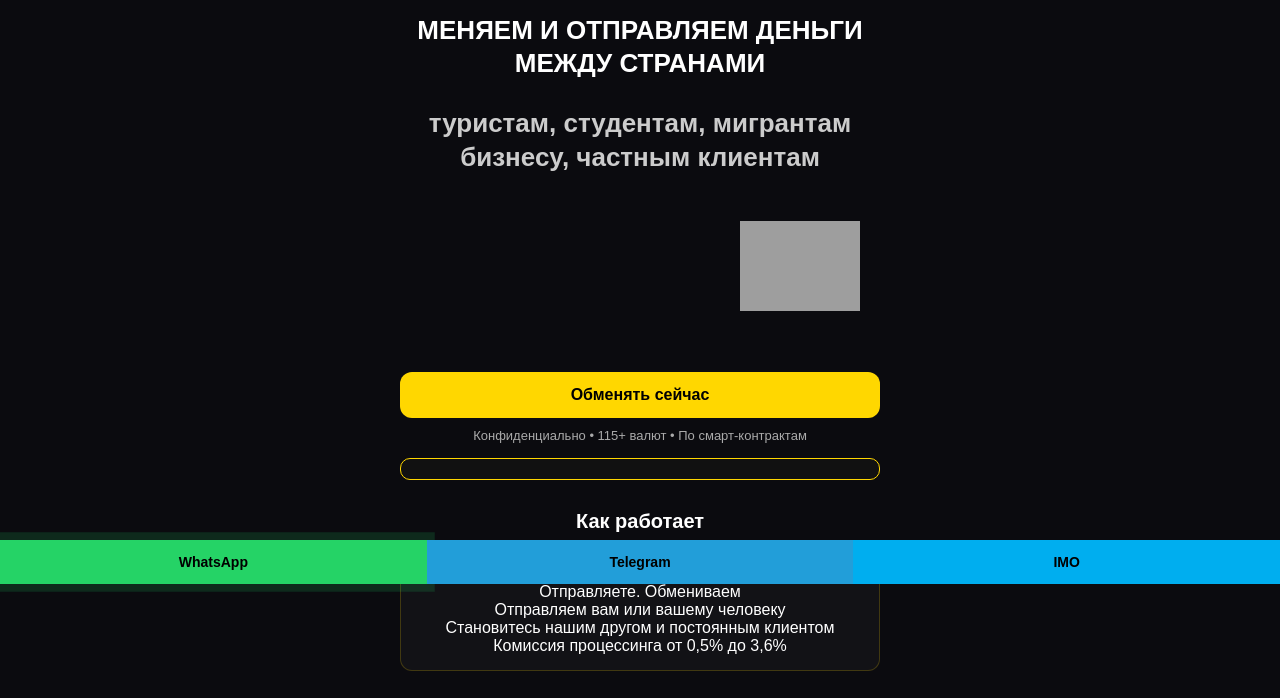
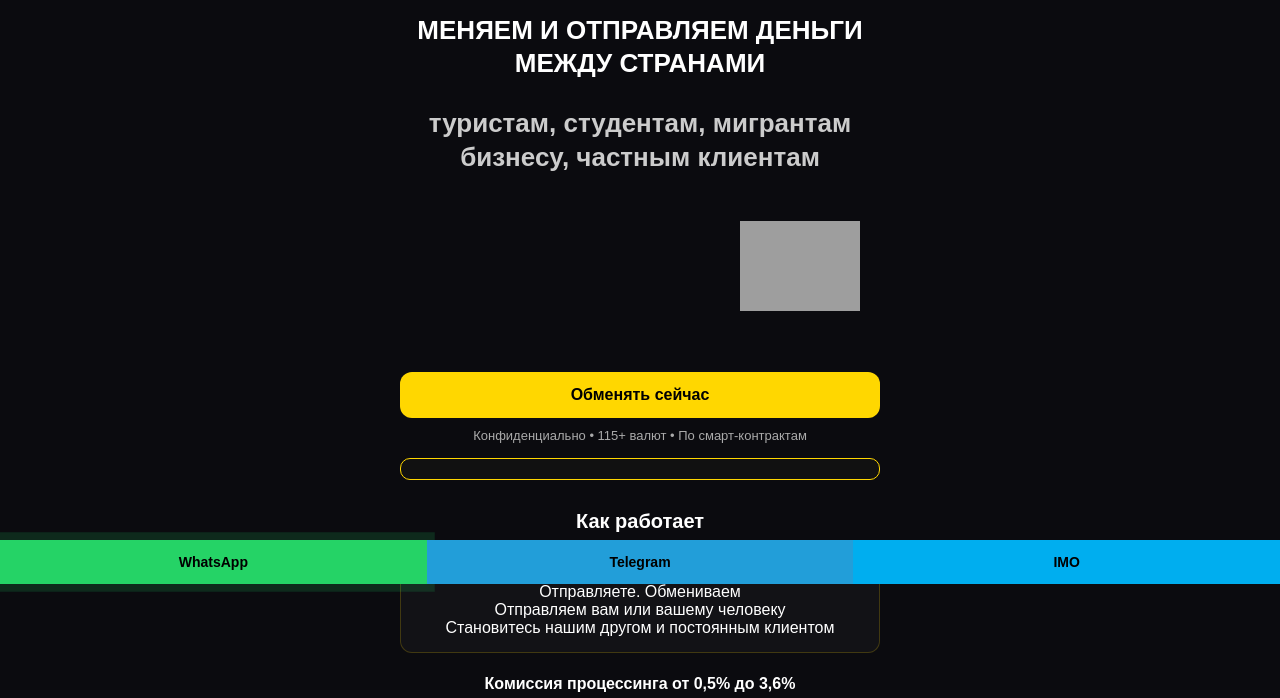
Before and after one commit to app2cash/html, a plain HTML site: page index.html in a window 1280 px wide. Shown: the part 216-914 px from the top of the page. Drawn offline with Linux system fonts and the light colour scheme; grey boxes are pictures that could not be loaded.

Commit message:
Update index.html

```diff
--- a/index.html
+++ b/index.html
@@ -198,8 +198,9 @@ video{ width:100%; border-radius:12px; }
 Отправляете. Обмениваем<br>
 Отправляем вам или вашему человеку<br>
 Становитесь нашим другом и постоянным клиентом<br>
-Комиссия процессинга от 0,5% до 3,6%
 </div>
+
+<h4>Комиссия процессинга от 0,5% до 3,6%</h4>
 
   <h2>Евразия и Африка</h2>
 
```
